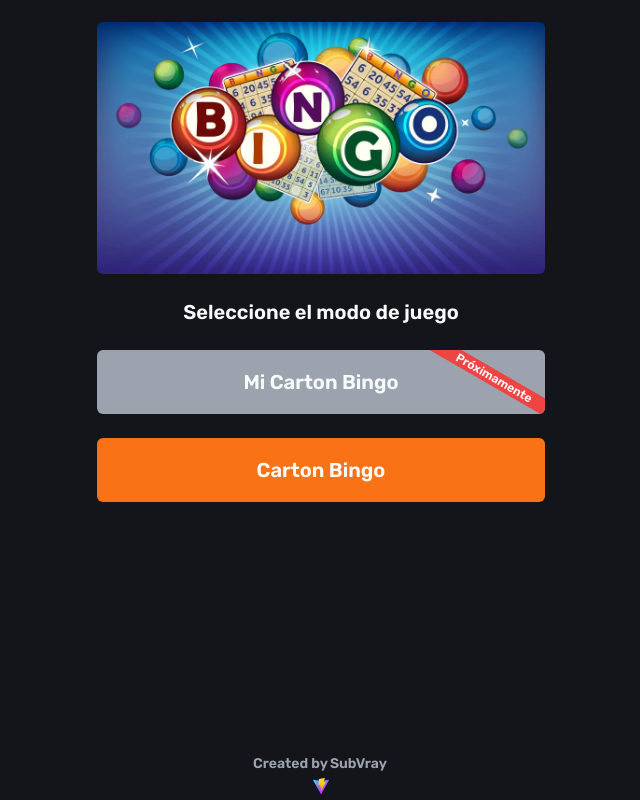
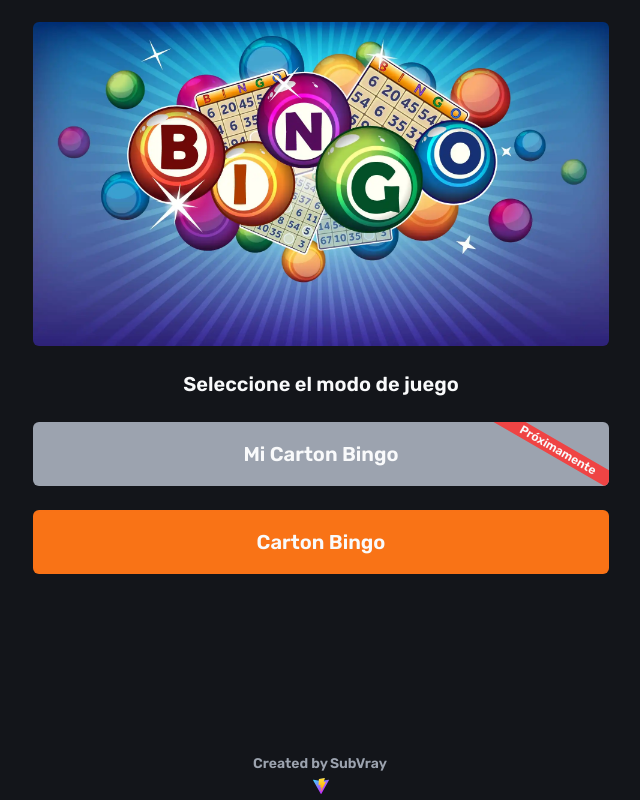
Before and after one commit to SubVray/bingo-game, a React (Vite) app: page / in a window 1280 px wide. Shown: the whole page, without its empty margins (319-959 px from the left). Built offline with nearby package versions, Linux system fonts and the light colour scheme; a web font is replaced by a local one.

Commit message:
Update Logo.tsx

```diff
--- a/src/components/Logo.tsx
+++ b/src/components/Logo.tsx
@@ -1,6 +1,6 @@
 export const Logo = () => {
 	return (
-		<figure className="mx-auto mt-4 max-w-md">
+		<figure className="mx-auto mt-4 max-w-xl">
 			<img
 				src="/images/bingo.webp"
 				alt="Bingo"
```
